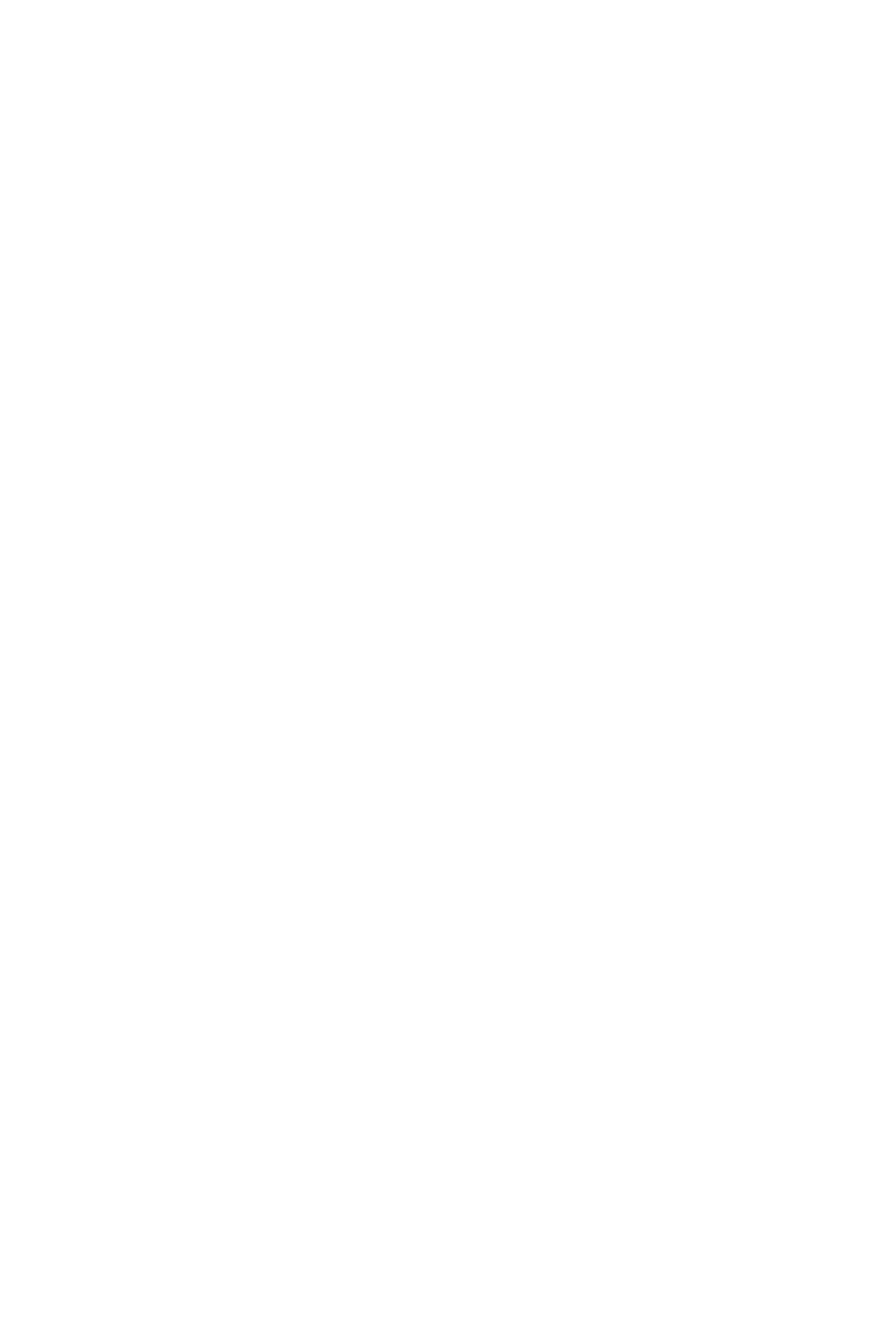
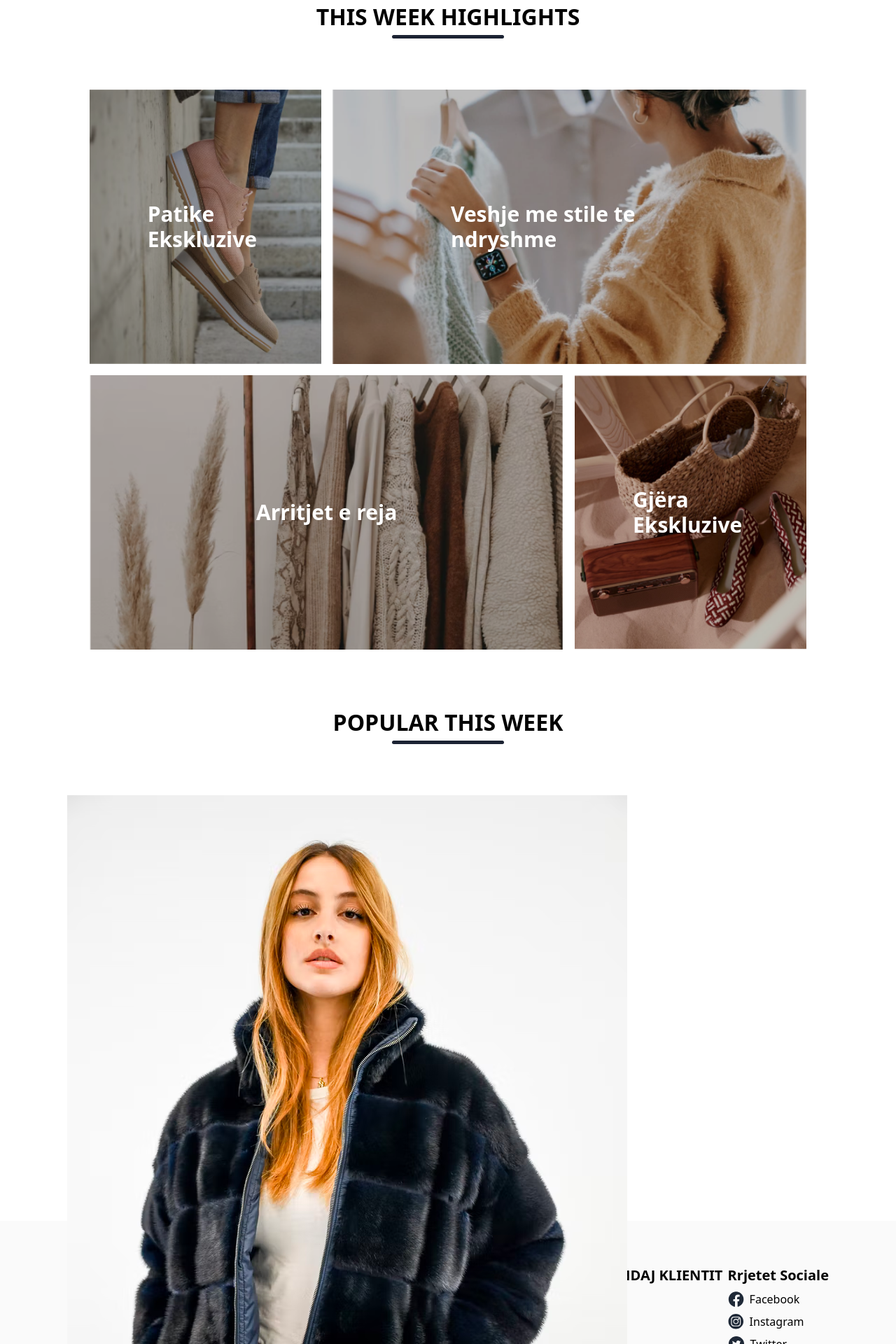
Before and after one commit to FatlumG/ReWorn, a React (Vite) app in the folder reworn-app/: page /home in a window 1280 px wide. Shown: the part 880-2800 px from the top of the page at 70% size. Before the commit the page ends 800 px from the top, so only its background shows below. Built offline with nearby package versions, Linux system fonts and the light colour scheme.

Commit message:
Finished page

```diff
--- /dev/null
+++ b/reworn-app/src/components/SectionTitle.jsx
@@ -0,0 +1,13 @@
+import React from "react";
+
+function SectionTitle({ title }) {
+  return (
+    <div className="relative mt-20 flex flex-col gap-5 justfy-center">
+      <h2 className="relative inline-block uppercase text-center text-[2rem] font-bold text-secondary mb-20 after:block after:absolute after:top-[50px] after:left-1/2 after:w-40 after:h-[5px] after:bg-bg-secondary after:rounded-[20px] after:-translate-x-1/2">
+        {title}
+      </h2>
+    </div>
+  );
+}
+
+export default SectionTitle;
--- /dev/null
+++ b/reworn-app/src/components/footer/Footer.jsx
@@ -0,0 +1,123 @@
+import React from "react";
+import instagram from "../../assets/icons/instagram.svg";
+import facebook from "../../assets/icons/facebook.svg";
+import twitter from "../../assets/icons/twitter.svg";
+import tiktok from "../../assets/icons/tiktok.svg";
+
+function Footer() {
+  return (
+    <footer className="px-24 pt-16 pb-5 mt-52 bg-bg-primary">
+      <div className="flex justify-between">
+        <div>
+          <h2 className="text-xl font-bold">Kushtet & Politikat</h2>
+          <ul>
+            <li className="mt-1 text-gray cursor-pointer">
+              <a>Qendra e Privatësisë</a>
+            </li>
+            <li className="text-gray cursor-pointer">
+              <a>Politika e Privatësisë dhe Cookies</a>
+            </li>
+            <li className="text-gray cursor-pointer">
+              <a>Menaxho Cookies</a>
+            </li>
+            <li className="text-gray cursor-pointer">
+              <a>Kushtet dhe Rregullat</a>
+            </li>
+            <li className="text-gray cursor-pointer">
+              <a>Njoftimi i të Drejtave të Autorit</a>
+            </li>
+            <li className="text-gray cursor-pointer">
+              <a>Përgjegjësia Ligjore</a>
+            </li>
+          </ul>
+        </div>
+
+        <div>
+          <h2 className="text-xl font-bold">RRETH NESH</h2>
+          <ul>
+            <li className="mt-1 text-gray cursor-pointer">
+              <a>Rreth ReWorn</a>
+            </li>
+            <li className="text-gray cursor-pointer">
+              <a>Përgjegjësia Sociale</a>
+            </li>
+            <li className="text-gray cursor-pointer">
+              <a>Partneritet</a>
+            </li>
+          </ul>
+        </div>
+
+        <div>
+          <h2 className="text-xl font-bold">MARRJET & DONATIMET</h2>
+          <ul>
+            <li className="mt-1 text-gray cursor-pointer">
+              <a>Informacion mbi marrjen</a>
+            </li>
+            <li className="text-gray cursor-pointer">
+              <a>Kthimet</a>
+            </li>
+            <li className="text-gray cursor-pointer">
+              <a>Si të merrni</a>
+            </li>
+            <li className="text-gray cursor-pointer">
+              <a>Tabela e madhësive</a>
+            </li>
+          </ul>
+        </div>
+
+        <div>
+          <h2 className="text-xl font-bold">PËRKUJDESJA NDAJ KLIENTIT</h2>
+          <ul>
+            <li className="mt-1 text-gray cursor-pointer">
+              <a>Na Kontaktoni</a>
+            </li>
+            <li className="text-gray cursor-pointer">
+              <a>Si të donatoni</a>
+            </li>
+            <li className="text-gray cursor-pointer">
+              <a>Komente Shtesë</a>
+            </li>
+            <li className="text-gray cursor-pointer">
+              <a>Vërejtje</a>
+            </li>
+          </ul>
+        </div>
+
+        <div>
+          <h2 className="text-xl font-bold">Rrjetet Sociale</h2>
+          <ul>
+            <li className="mt-2 cursor-pointer">
+              <a href="#" className="flex gap-2">
+                <img src={facebook} alt="Facebook" />
+                <span>Facebook</span>
+              </a>
+            </li>
+            <li className="mt-2 cursor-pointer">
+              <a href="#" className="flex gap-2">
+                <img src={instagram} alt="Instagram" />
+                <span>Instagram</span>
+              </a>
+            </li>
+            <li className="mt-2 cursor-pointer">
+              <a href="#" className="flex gap-2">
+                <img src={twitter} alt="Twitter" />
+                <span>Twitter</span>
+              </a>
+            </li>
+            <li className="mt-2 cursor-pointer">
+              <a href="#" className="flex gap-2">
+                <img src={tiktok} alt="Tiktok" />
+                <span>Tiktok</span>
+              </a>
+            </li>
+          </ul>
+        </div>
+      </div>
+      <p className="mt-10 text-center text-gray">
+        2025 &copy; ReWorn. All rights reserved
+      </p>
+    </footer>
+  );
+}
+
+export default Footer;
--- a/reworn-app/src/components/header/Header.jsx
+++ b/reworn-app/src/components/header/Header.jsx
@@ -4,7 +4,7 @@ import Navbar from "./Navbar";
 
 function Header() {
   return (
-    <header className="header h-[13vh] flex justify-between items-center border-b-2 border-gray px-24">
+    <header className="relative h-[13vh] flex justify-between items-center px-24 shadow-lg z-50">
       <div className="text text-2xl font-bold">ReWorn</div>
       <div className="search-bar flex items-center border-b-2 border-gray">
         <img src={search} alt="Search Icon" className="p-2 pe-4" />
--- a/reworn-app/src/components/hero/Hero.jsx
+++ b/reworn-app/src/components/hero/Hero.jsx
@@ -5,7 +5,7 @@ import navyBlue from "../../assets/images/navyBlue.png";
 
 function Hero() {
   return (
-    <section className="grid grid-cols-7 h-[59vh] place-items-center">
+    <section className="grid grid-cols-7 h-[87vh] place-items-center">
       <div className="hero-content col-span-4 w-full h-full flex flex-col justify-center items-start px-10 bg-bg-secondary">
         <div className="hero-action w-[70%] py-[20px] px-[40px] text-white">
           <h1 className="text-[3.3rem] font-bold leading-[60px]">
--- /dev/null
+++ b/reworn-app/src/components/highlights/Highlight.jsx
@@ -0,0 +1,70 @@
+import React from "react";
+import { Link } from "react-router-dom";
+import SectionTitle from "../SectionTitle";
+import shoes from "../../assets/images/shoes.png";
+import exclusive from "../../assets/images/exclusive.png";
+import exquisite from "../../assets/images/exquisite.png";
+import newArrivals from "../../assets/images/newArrivals.png";
+function Highlight() {
+  return (
+    <section className="block mt=[400px]">
+      <SectionTitle title="This Week Highlights" />
+      <div className="grid grid-cols-3 grid-rows-2 gap-4 h-[100vh] max-w-5xl mx-auto ">
+        <Link
+          to="clothes"
+          className="relative col-span-1 w-full h-full transition-all duration-300 hover:brightness-50"
+        >
+          <img
+            src={shoes}
+            alt="Exclusive Shoes"
+            className="w-full h-full object-cover brightness-75"
+          />
+          <h3 className="absolute top-1/2 left-1/2 transform -translate-x-1/2 -translate-y-1/2 text-white text-3xl font-bold ">
+            Patike Ekskluzive
+          </h3>
+        </Link>
+        <Link
+          to="clothes"
+          className="relative col-span-2 w-full h-full transition-all duration-300 hover:brightness-50"
+        >
+          <img
+            src={exquisite}
+            alt="Exquisite Styles & Collections"
+            className="w-full h-full object-cover brightness-75"
+          />
+          <h3 className="absolute top-1/2 left-1/2 transform -translate-x-1/2 -translate-y-1/2 text-white text-3xl font-bold">
+            Veshje me stile te ndryshme
+          </h3>
+        </Link>
+        <Link
+          to="clothes"
+          className="relative col-span-2 w-full h-full transition-all duration-300 hover:brightness-50"
+        >
+          <img
+            src={newArrivals}
+            alt="New Arrivals"
+            className="w-full h-full object-cover brightness-75"
+          />
+          <h3 className="absolute top-1/2 left-1/2 transform -translate-x-1/2 -translate-y-1/2 text-white text-3xl font-bold">
+            Arritjet e reja
+          </h3>
+        </Link>
+        <Link
+          to="clothes"
+          className="relative col-span-1 w-full h-full transition-all duration-300 hover:brightness-50"
+        >
+          <img
+            src={exclusive}
+            alt="Exclusive Items"
+            className="w-full h-full object-cover brightness-75"
+          />
+          <h3 className="absolute top-1/2 left-1/2 transform -translate-x-1/2 -translate-y-1/2 text-white text-3xl font-bold">
+            Gjëra Ekskluzive
+          </h3>
+        </Link>
+      </div>
+    </section>
+  );
+}
+
+export default Highlight;
--- /dev/null
+++ b/reworn-app/src/components/popular/Popular.jsx
@@ -0,0 +1,55 @@
+import React from "react";
+import SectionTitle from "../SectionTitle";
+import Button from "../Button";
+import girl1 from "../../assets/clothes/girl1.png";
+import girl2 from "../../assets/clothes/girl2.png";
+import girl3 from "../../assets/clothes/girl3.png";
+import girl4 from "../../assets/clothes/girl4.png";
+
+function Popular() {
+  return (
+    <section className="px-24">
+      <SectionTitle title="Popular this week" />
+      <div className="grid g rounded-mdrid-cols-4 gap-4 h-[400px]">
+        <div className="relative text-center">
+          <img src={girl1} alt="Girl 1" />
+          <p className="mt-2">Lorem ipsum dolor sit amet.</p>
+          <Button
+            type="button"
+            className="font-semibold mt-2"
+            children="+ Shto në shportë"
+          />
+        </div>
+        <div className="relative text-center">
+          <img src={girl2} alt="Girl 2" />
+          <p className="mt-2">Lorem ipsum dolor sit amet.</p>
+          <Button
+            type="button"
+            className="font-semibold mt-2"
+            children="+ Shto në shportë"
+          />
+        </div>
+        <div className="relative text-center">
+          <img src={girl3} alt="Girl 3" />
+          <p className="mt-2">Lorem ipsum dolor sit amet.</p>
+          <Button
+            type="button"
+            className="font-semibold mt-2"
+            children="+ Shto në shportë"
+          />
+        </div>
+        <div className="relative text-center">
+          <img src={girl4} alt="Girl 4" />
+          <p className="mt-2">Lorem ipsum dolor sit amet.</p>
+          <Button
+            type="button"
+            className="font-semibold mt-2"
+            children="+ Shto në shportë"
+          />
+        </div>
+      </div>
+    </section>
+  );
+}
+
+export default Popular;
--- a/reworn-app/src/pages/HomePage.jsx
+++ b/reworn-app/src/pages/HomePage.jsx
@@ -1,12 +1,18 @@
 import React from "react";
 import Header from "../components/header/Header";
 import Hero from "../components/hero/Hero";
+import Highlight from "../components/highlights/Highlight";
+import Popular from "../components/popular/Popular";
+import Footer from "../components/footer/Footer";
 
 function HomePage() {
   return (
     <div>
       <Header />
-      <Hero/>
+      <Hero />
+      <Highlight />
+      <Popular />
+      <Footer/>
     </div>
   );
 }
```
Also changed, not shown: reworn-app/src/assets/icons/twitter.svg (added), reworn-app/src/assets/images/kids.png (added).
